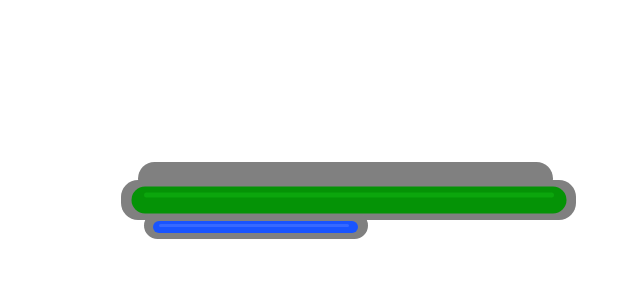
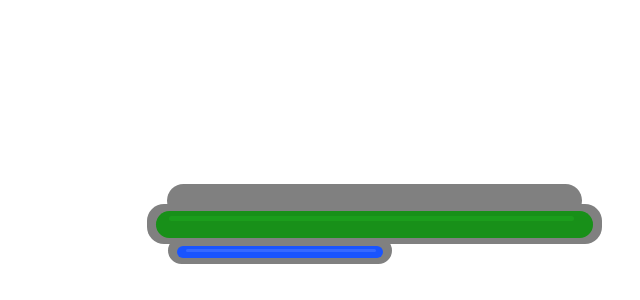
Before and after one commit to ripZeide/onset_GUI, a plain HTML site: page index.html in a window 1280 px wide. Shown: the part 500-800 px from the top of the page, without its empty margins (640-1280 px from the left). Drawn offline with Linux system fonts and the light colour scheme.

Commit message:
Advancement on GUI

```diff
--- a/index.html
+++ b/index.html
@@ -6,23 +6,23 @@
 	<link rel="stylesheet" type="text/css" href="style.css">
 </head>
 <body>
-	<div class="background_life">
+	<div class="background">
 		<div class="background_hunger">
 
 		</div>
 		<div class="background_shield">
-			<div id="shield_bar">
-				<div></div>
+			<div id="shield_bar" style="--width: 92">
 			</div>
-			<div id="shield_bar_2">
-				<div></div>
+			<div id="shield_bar_2" style="--width: 85">
 			</div>
 		</div>
-		<div id="life_bar">
-			<div></div>
-		</div>
-		<div id="life_bar_2">
-			<div></div>
+		<div class="background_life">
+			<div id="life_bar" style="--width: 96">
+			</div>
+			<div id="life_bar_2" style="--width: 89">
+			</div>
+			<div id="back_life_bar">
+			</div>
 		</div>
 	</div>
 </body>
--- a/style.css
+++ b/style.css
@@ -1,65 +1,75 @@
+.background {
+	right: 3%;
+	bottom: 7%;
+	position: fixed;
+}
+
 .background_life {
 	right: 5%;
 	bottom: 10%;
 	width: 455px;
 	height: 40px;
 	border-radius: 17px;
-	background-color: #808080;
-	position: fixed;
+	background-color: rgba(128, 128, 128, 1);
+	position: absolute;
 }
 
 .background_hunger {
-	top: -45%;
-	right: 5%;
+	top: -60px;
+	right: 20px;
 	width: 415px;
 	height: 33px;
 	border-radius: 17px;
-	background-color: #808080;
+	background-color: rgba(128, 128, 128, 1);
 	position: absolute;
 }
 
 .background_shield {
-	top: 80%;
-	left: 5%;
+	top: -7px;
+	right: 210px;
 	width: 224px;
 	height: 27px;
 	border-radius: 14px;
-	background-color: #808080;
+	background-color: rgba(128, 128, 128, 1);
 	position: absolute;
 }
 
 #life_bar {
-	position: absolute;
-	top: -18%;
-	left: 50%;
-	transform: translate(-50%, 50%);
-	width: 435px;
+	top: 17%;
+	left: 2%;
+	width: calc(var(--width, 0) * 1%);
 	height: 27px;
 	border-radius: 14px;
-	background-color: #059306;
-}
-
-#life_bar div {
-	width: 0;
-	height: 100%;
+	background-color: #14bf15;
+	position: absolute;
 }
 
 #life_bar_2 {
 	position: absolute;
-	top: 25%;
-	left: 50%;
-	transform: translate(-50%, 50%);
-	width: 410px;
+	top: 30%;
+	left: 5%;
+	width: calc(var(--width, 0) * 1%);
 	height: 5px;
 	border-radius: 3px;
-	background-color: #0ba60c;
+	background-color: #19d21a;
+}
+
+#back_life_bar {
+	top: 17%;
+	left: 2%;
+	width: 96%;
+	height: 27px;
+	border-radius: 14px;
+	background-color: rgba(33, 33, 33, 0.3);
+	/*border: solid;*/
+	position: absolute;
 }
 
 #shield_bar {
 	position: absolute;
 	top: 35%;
-	left: 4%;
-	width: 205px;
+	right: 4%;
+	width: calc(var(--width, 0) * 1%);
 	height: 12px;
 	border-radius: 6px;
 	background-color: #1954ff;
@@ -68,8 +78,8 @@
 #shield_bar_2 {
 	position: absolute;
 	top: 45%;
-	left: 7%;
-	width: 190px;
+	right: 7%;
+	width: calc(var(--width, 0) * 1%);
 	height: 3px;
 	border-radius: 2px;
 	background-color: #3669ff;
```
